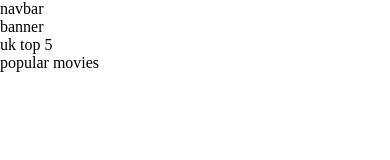
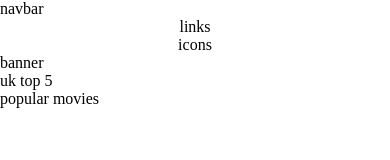
Before and after one commit to faisal244/codeflix, a plain HTML site: page index.html in a window 390 px wide. Drawn offline with Linux system fonts and the light colour scheme.

Commit message:
Responsive header layout

```diff
--- a/assets/css/styles.css
+++ b/assets/css/styles.css
@@ -1,3 +1,17 @@
 body{
     margin: 0;
 }
+
+/* Nav Styles */
+.nav-container{
+    display: flex;
+    justify-content: space-between;
+    flex-direction: row;
+}
+
+@media screen and (max-width: 596px) {
+    .nav-container{
+        flex-direction: column;
+        align-items: center;
+    }
+}
--- a/index.html
+++ b/index.html
@@ -9,7 +9,15 @@
 </head>
 <body>
     <!-- header contains the nav bar -->
-    <header>navbar</header>
+    <header>navbar
+        <!-- this div will be a flxx container -->
+        <nav class="nav-container">
+            <div>links</div>
+            <div>icons</div>
+        </nav>
+
+
+    </header>
 
     <!-- div contains the banner -->
     <div>banner</div>
```
